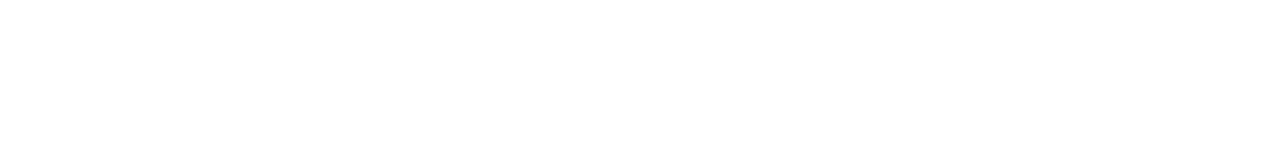
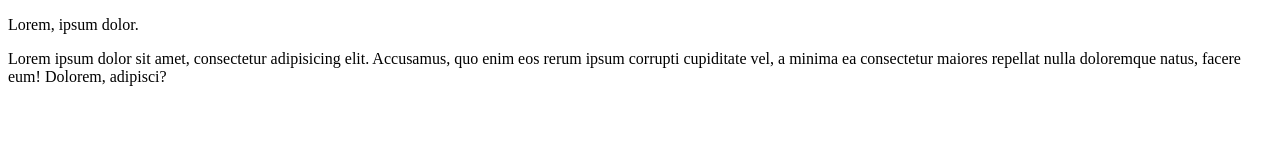
Before and after one commit to lesternm/testing, a plain HTML site: page prueba.html in a window 1280 px wide. Drawn offline with Linux system fonts and the light colour scheme.

Commit message:
modificación4

```diff
--- a/prueba.html
+++ b/prueba.html
@@ -4,6 +4,8 @@
     <meta charset="UTF-8">
     <meta name="viewport" content="width=device-width, initial-scale=1.0">
     <title>Document</title>
+    <p>Lorem, ipsum dolor.</p>
+    <p>Lorem ipsum dolor sit amet, consectetur adipisicing elit. Accusamus, quo enim eos rerum ipsum corrupti cupiditate vel, a minima ea consectetur maiores repellat nulla doloremque natus, facere eum! Dolorem, adipisci?</p>
 </head>
 <body>
 
```
